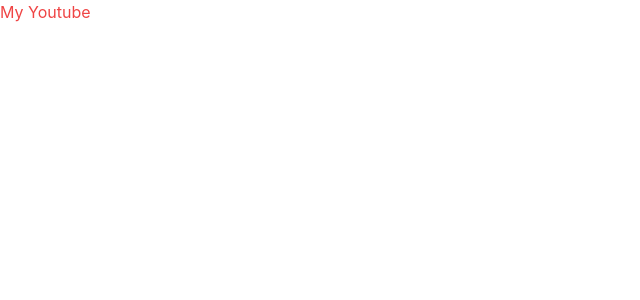
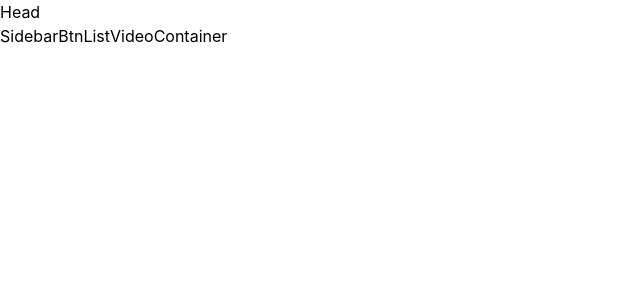
Before and after one commit to bhushank-bwd/my-youtube, a React (Create React App) app: page / in a window 1280 px wide. Shown: the top 300 px of the page, without its empty margins (0-640 px from the left). Built offline with nearby package versions, Linux system fonts and the light colour scheme.

Commit message:
redux tollkit and skelaton added

```diff
--- a/package.json
+++ b/package.json
@@ -3,11 +3,13 @@
   "version": "0.1.0",
   "private": true,
   "dependencies": {
+    "@reduxjs/toolkit": "^2.0.1",
     "@testing-library/jest-dom": "^5.17.0",
     "@testing-library/react": "^13.4.0",
     "@testing-library/user-event": "^13.5.0",
     "react": "^18.2.0",
     "react-dom": "^18.2.0",
+    "react-redux": "^9.0.4",
     "react-scripts": "5.0.1",
     "web-vitals": "^2.1.4"
   },
--- a/src/App.js
+++ b/src/App.js
@@ -1,10 +1,16 @@
 import "./App.css";
-
+import Body from "./components/Body";
+import Head from "./components/Head";
+import { Provider } from "react-redux";
+import store from "./components/utils/store";
 function App() {
   return (
-    <>
-      <h1 className="text-red-500">My Youtube</h1>
-    </>
+    <Provider store={store}>
+      <div>
+        <Head />
+        <Body />
+      </div>
+    </Provider>
   );
 }
 
--- /dev/null
+++ b/src/components/Body.jsx
@@ -0,0 +1,14 @@
+import React from "react";
+import Sidebar from "./Sidebar";
+import MainContainer from "./MainContainer";
+
+const Body = () => {
+  return (
+    <div className="flex">
+      <Sidebar />
+      <MainContainer />
+    </div>
+  );
+};
+
+export default Body;
--- /dev/null
+++ b/src/components/BtnList.jsx
@@ -0,0 +1,7 @@
+import React from "react";
+
+const BtnList = () => {
+  return <div>BtnList</div>;
+};
+
+export default BtnList;
--- /dev/null
+++ b/src/components/Head.jsx
@@ -0,0 +1,7 @@
+import React from "react";
+
+const Head = () => {
+  return <div>Head</div>;
+};
+
+export default Head;
--- /dev/null
+++ b/src/components/MainContainer.jsx
@@ -0,0 +1,14 @@
+import React from "react";
+import BtnList from "./BtnList";
+import VideoContainer from "./VideoContainer";
+
+const MainContainer = () => {
+  return (
+    <>
+      <BtnList />
+      <VideoContainer />
+    </>
+  );
+};
+
+export default MainContainer;
--- /dev/null
+++ b/src/components/Sidebar.jsx
@@ -0,0 +1,7 @@
+import React from "react";
+
+const Sidebar = () => {
+  return <div>Sidebar</div>;
+};
+
+export default Sidebar;
--- /dev/null
+++ b/src/components/VideoContainer.jsx
@@ -0,0 +1,7 @@
+import React from "react";
+
+const VideoContainer = () => {
+  return <div>VideoContainer</div>;
+};
+
+export default VideoContainer;
--- /dev/null
+++ b/src/components/utils/appSlice.js
@@ -0,0 +1,15 @@
+import { createSlice } from "@reduxjs/toolkit";
+
+const appSlice = createSlice({
+  name: "app",
+  initialState: {
+    isMenuOpen: true,
+  },
+  reducers: {
+    toggleMenu: (state) => {
+      state.isMenuOpen = !state.isMenuOpen;
+    },
+  },
+});
+export const { toggleMenu } = appSlice.actions;
+export default appSlice.reducer;
--- /dev/null
+++ b/src/components/utils/store.js
@@ -0,0 +1,9 @@
+import { configureStore } from "@reduxjs/toolkit";
+import appSlice from "./appSlice";
+
+const store = configureStore({
+  reducer: {
+    app: appSlice,
+  },
+});
+export default store;
```
Also changed, not shown: 2 other files (tests, documents, lock files or other folders).
